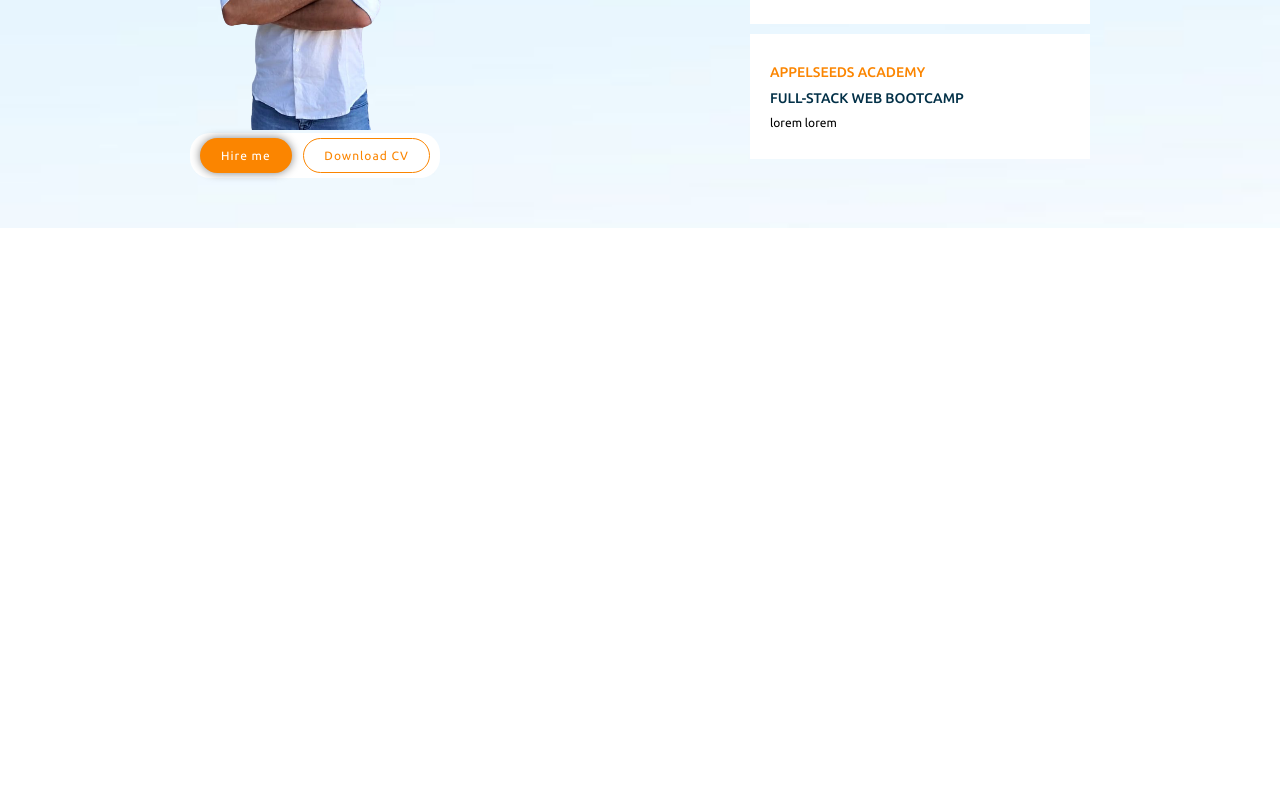
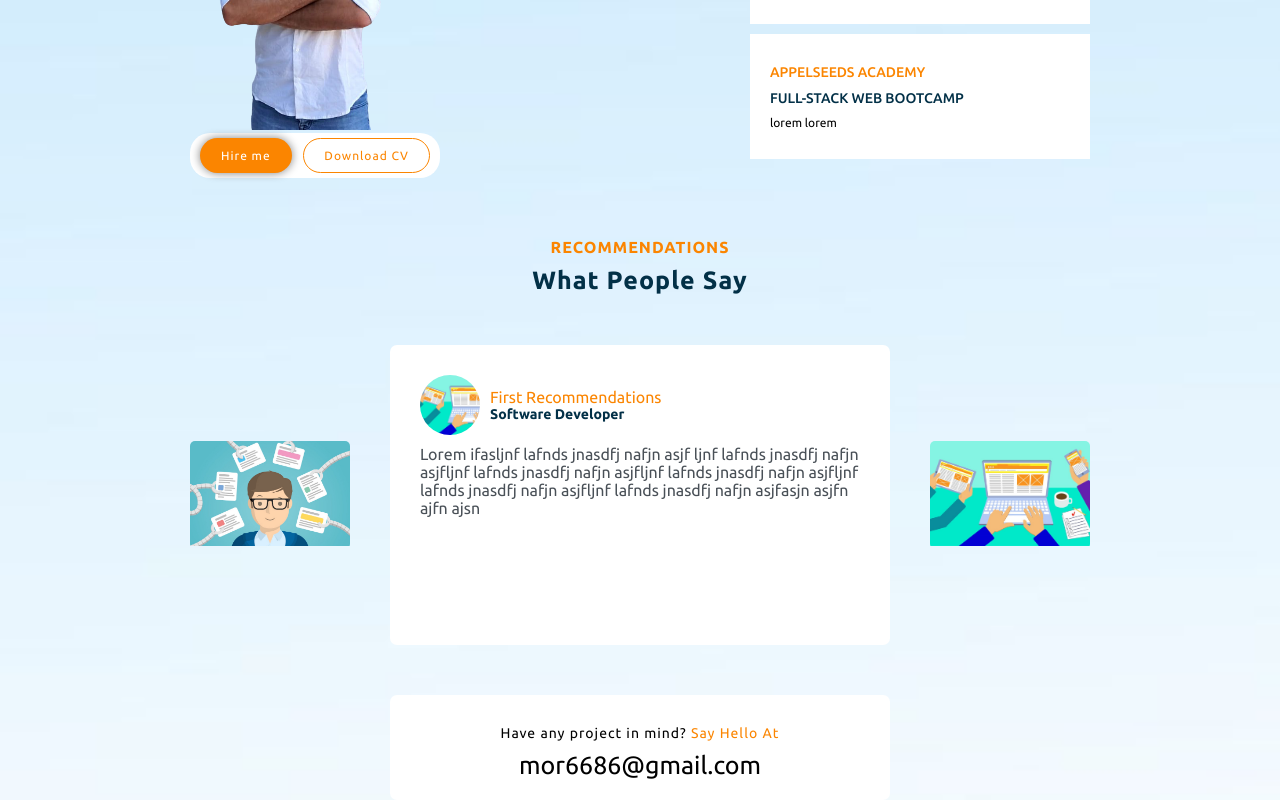
Before and after one commit to morMBen/mmb, a React (Create React App) app: page / in a window 1280 px wide. Shown: the part 2320-3120 px from the top of the page. Before the commit the page ends 2548 px from the top, so only its background shows below. Built offline with nearby package versions, Linux system fonts and the light colour scheme.

Commit message:
recommendations component

```diff
--- a/src/App.js
+++ b/src/App.js
@@ -3,6 +3,7 @@ import Expertise from './components/Expertise';
 import Hero from './components/Hero'
 import MyProjects from './components/MyProjects';
 import Specializing from './components/Specializing';
+import Recommendations from './components/Recommendations'
 
 /**
  * @author {Mor Mordechai Ben}
@@ -17,6 +18,7 @@ const App = (props) => {
       <Expertise />
       <MyProjects />
       <Education />
+      <Recommendations />
     </div>
   )
 }
--- /dev/null
+++ b/src/components/Recommendations/index.js
@@ -0,0 +1,49 @@
+import React from 'react'
+import MediumHeading from '../UI/MediumHeading'
+import SmallHeading from '../UI/SmallHeading'
+import Reco1 from '../../assets/images/RecommendationsImg.jpeg'
+import Reco2 from '../../assets/images/RecommendationsImg2.jfif'
+import Card from '../UI/Card'
+import './style.css'
+
+const Recommendations = () => {
+    return (
+        <div className='container'>
+            <div>
+                <SmallHeading text='Recommendations' />
+                <MediumHeading text='What people say' />
+            </div>
+            <div
+                className='flex-row wrap justify-sb align-center'
+                style={{ padding: '50px 0' }}
+            >
+                <div className='reco' >
+                    <img src={Reco1} alt='' />
+                </div>
+                <Card style={{ width: '500px', padding: '30px', height: '300px' }}>
+                    <div className='flex-row align-center'>
+                        <div className='profile-img-container'>
+                            <img src={Reco2} alt='' />
+                        </div>
+                        <div className='mlr-10'>
+                            <p className='primary-color font-16'>First Recommendations</p>
+                            <p className='text-color font-14 bold-600'>Software Developer</p>
+                        </div>
+                    </div>
+                    <p className='mtb-10 grey'>Lorem ifasljnf lafnds jnasdfj nafjn asjf ljnf lafnds jnasdfj nafjn asjfljnf lafnds jnasdfj nafjn asjfljnf lafnds jnasdfj nafjn asjfljnf lafnds jnasdfj nafjn asjfljnf lafnds jnasdfj nafjn asjfasjn asjfn ajfn ajsn</p>
+                </Card>
+                <div className='reco' >
+                    <img src={Reco2} alt='' />
+                </div>
+
+            </div>
+
+            <Card className='m-auto' style={{ width: '500px', padding: '20px' }}>
+                <p className='text-align-center ls-1 font-14  mtb-10'>Have any project in mind?<span className='primary-color'>  Say Hello At</span></p>
+                <p className='text-align-center font-25'>mor6686@gmail.com</p>
+            </Card>
+        </div>
+    )
+}
+
+export default Recommendations
--- /dev/null
+++ b/src/components/Recommendations/style.css
@@ -0,0 +1,22 @@
+.reco{
+    width: 160px;
+    overflow: hidden;
+    border-radius: 5px;
+}
+.reco img{
+max-width: 100%;
+/* object-fit: contain; */
+}
+
+.profile-img-container{
+    width: 60px;
+    height: 60px;
+    overflow: hidden;
+    border-radius: 50px;
+}
+
+.profile-img-container img{
+    /* max-width: 100%; */
+    max-height: 100%;
+    /* object-fit: contain; */
+}
```
Also changed, not shown: src/assets/images/RecommendationsImg.jpeg (added), src/assets/images/RecommendationsImg2.jfif (added).
